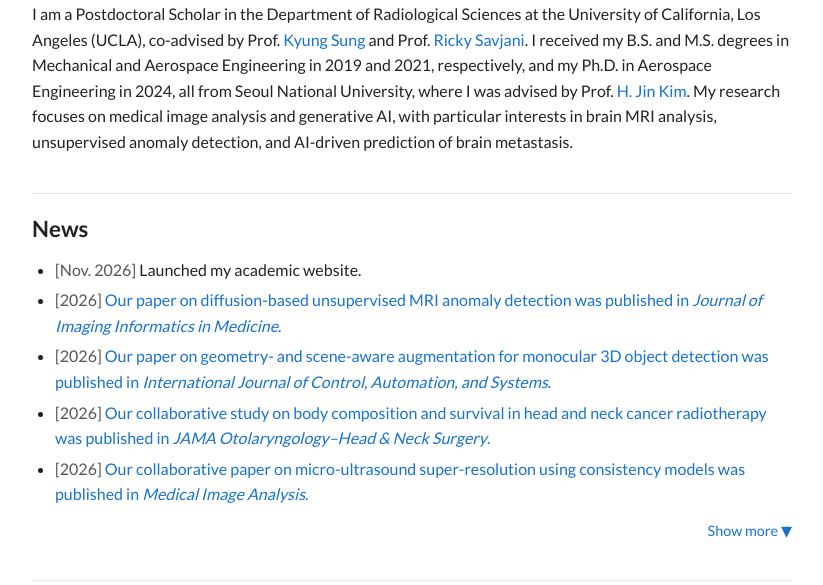
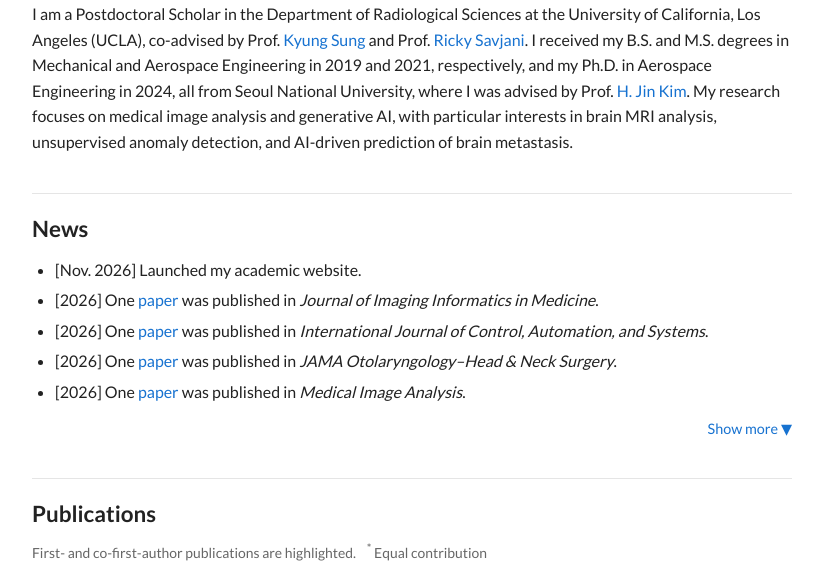
Before and after one commit to ChangsukOh/changsukoh.github.io, a Jekyll site: the page index.html, which Jekyll copies as it is, in a window 1280 px wide and 900 px high, scrolled down 308 px, cut to the strip 0-585 px from the top of the window. Shown: the whole strip, without its empty margins (228-1051 px from the left). Built offline with Jekyll 4.4.1, drawn with Linux system fonts in a browser that asks for light colours.

Commit message:
Revise news list entries in index.html
Updated the news list with new entries and removed old ones.

```diff
--- a/index.html
+++ b/index.html
@@ -200,22 +200,86 @@
 
     <section class="block" aria-labelledby="news-title">
       <h2 id="news-title">News</h2>
-      <ul class="news-list" id="news-list">
-        <li><span class="news-date">[Nov. 2026]</span> Launched my academic website.</li>
-        <li><span class="news-date">[2026]</span> <a href="https://doi.org/10.1007/s10278-026-02500-2" target="_blank" rel="noopener noreferrer">Our paper on diffusion-based unsupervised MRI anomaly detection was published in <em>Journal of Imaging Informatics in Medicine</em>.</a></li>
-        <li><span class="news-date">[2026]</span> <a href="https://doi.org/10.1007/s12555-026-00234-z" target="_blank" rel="noopener noreferrer">Our paper on geometry- and scene-aware augmentation for monocular 3D object detection was published in <em>International Journal of Control, Automation, and Systems</em>.</a></li>
-        <li><span class="news-date">[2026]</span> <a href="https://jamanetwork.com/journals/jamaotolaryngology/fullarticle/2855171" target="_blank" rel="noopener noreferrer">Our collaborative study on body composition and survival in head and neck cancer radiotherapy was published in <em>JAMA Otolaryngology–Head &amp; Neck Surgery</em>.</a></li>
-        <li><span class="news-date">[2026]</span> <a href="https://www.sciencedirect.com/science/article/pii/S1361841526004020" target="_blank" rel="noopener noreferrer">Our collaborative paper on micro-ultrasound super-resolution using consistency models was published in <em>Medical Image Analysis</em>.</a></li>
-        <li><span class="news-date">[2026]</span> <a href="https://ieeexplore.ieee.org/abstract/document/11515800" target="_blank" rel="noopener noreferrer">Our paper <em>Beyond Zero-Filled Mask</em> was presented orally at IEEE ISBI 2026.</a></li>
-        <li><span class="news-date">[2026]</span> <a href="https://ieeexplore.ieee.org/abstract/document/11515378" target="_blank" rel="noopener noreferrer">Our collaborative papers <em>HiMaC</em> and <em>AICM</em> were presented orally at IEEE ISBI 2026.</a></li>
-        <li><span class="news-date">[2025]</span> <a href="https://ieeexplore.ieee.org/abstract/document/10906374" target="_blank" rel="noopener noreferrer">Our work on real-time moving object detection for 3D LiDAR was published in <em>IEEE Transactions on Instrumentation and Measurement</em>.</a></li>
-        <li><span class="news-date">[2024]</span> <a href="https://ieeexplore.ieee.org/abstract/document/10536158" target="_blank" rel="noopener noreferrer">Our paper on object remover performance evaluation was published in <em>IEEE Sensors Letters</em>.</a></li>
-        <li><span class="news-date">[2024]</span> <a href="https://ieeexplore.ieee.org/abstract/document/10401931" target="_blank" rel="noopener noreferrer">Our paper on automatic pseudo-LiDAR annotation was published in <em>IEEE Access</em>.</a></li>
-        <li><span class="news-date">[2024]</span> <a href="https://ieeexplore.ieee.org/abstract/document/10697977" target="_blank" rel="noopener noreferrer">Our collaborative work on autonomous excavation was published in <em>IEEE Robotics &amp; Automation Magazine</em>.</a></li>
-        <li><span class="news-date">[2022]</span> <a href="https://ieeexplore.ieee.org/abstract/document/9686040" target="_blank" rel="noopener noreferrer">Our collaborative paper on cooperative manipulation skills was published in <em>IEEE Transactions on Automation Science and Engineering</em>.</a></li>
-        <li><span class="news-date">[2021]</span> <a href="https://ieeexplore.ieee.org/abstract/document/9381949" target="_blank" rel="noopener noreferrer">Our collaborative work on multirobot collaborative monocular SLAM was published in <em>IEEE Transactions on Robotics</em>.</a></li>
-        <li><span class="news-date">[2020]</span> <a href="https://ieeexplore.ieee.org/abstract/document/9294734" target="_blank" rel="noopener noreferrer">Our paper on traffic light recognition using a 1D CNN appeared at IEEE ITSC 2020.</a></li>
-      </ul>
+
+    <ul class="news-list" id="news-list">
+
+      <li>[Nov. 2026] Launched my academic website.</li>
+
+      <li>[2026] One
+        <a href="https://doi.org/10.1007/s10278-026-02500-2"
+           target="_blank" rel="noopener noreferrer">paper</a>
+        was published in <em>Journal of Imaging Informatics in Medicine</em>.
+      </li>
+
+      <li>[2026] One
+        <a href="https://doi.org/10.1007/s12555-026-00234-z"
+           target="_blank" rel="noopener noreferrer">paper</a>
+        was published in <em>International Journal of Control, Automation, and Systems</em>.
+      </li>
+
+      <li>[2026] One
+        <a href="https://jamanetwork.com/journals/jamaotolaryngology/fullarticle/2855171"
+           target="_blank" rel="noopener noreferrer">paper</a>
+        was published in <em>JAMA Otolaryngology–Head &amp; Neck Surgery</em>.
+      </li>
+
+      <li>[2026] One
+        <a href="https://www.sciencedirect.com/science/article/pii/S1361841526004020"
+           target="_blank" rel="noopener noreferrer">paper</a>
+        was published in <em>Medical Image Analysis</em>.
+      </li>
+
+      <li>[2026] Three papers
+        (<a href="https://ieeexplore.ieee.org/document/11515800"
+            target="_blank" rel="noopener noreferrer">1</a>,
+         <a href="https://ieeexplore.ieee.org/document/11515378"
+            target="_blank" rel="noopener noreferrer">2</a>,
+         <a href="https://ieeexplore.ieee.org/document/11515945"
+            target="_blank" rel="noopener noreferrer">3</a>)
+        were selected for oral presentations at <strong>ISBI 2026</strong>.
+      </li>
+
+      <li>[2025] One
+        <a href="https://ieeexplore.ieee.org/document/10906374"
+           target="_blank" rel="noopener noreferrer">paper</a>
+        was published in <em>IEEE Transactions on Instrumentation and Measurement</em>.
+      </li>
+
+      <li>[2024] Two papers
+        (<a href="https://ieeexplore.ieee.org/document/10536158"
+            target="_blank" rel="noopener noreferrer">1</a>,
+         <a href="https://ieeexplore.ieee.org/document/10401931"
+            target="_blank" rel="noopener noreferrer">2</a>)
+        were published in <em>IEEE Sensors Letters</em>
+        and <em>IEEE Access</em>, respectively.
+      </li>
+
+      <li>[2024] One
+        <a href="https://ieeexplore.ieee.org/document/10697977"
+           target="_blank" rel="noopener noreferrer">paper</a>
+        was published in <em>IEEE Robotics &amp; Automation Magazine</em>.
+      </li>
+
+      <li>[2022] One
+        <a href="https://ieeexplore.ieee.org/document/9686040"
+           target="_blank" rel="noopener noreferrer">paper</a>
+        was published in <em>IEEE Transactions on Automation Science and Engineering</em>.
+      </li>
+
+      <li>[2021] One
+        <a href="https://ieeexplore.ieee.org/document/9381949"
+           target="_blank" rel="noopener noreferrer">paper</a>
+        was published in <em>IEEE Transactions on Robotics</em>.
+      </li>
+
+      <li>[2020] One
+        <a href="https://ieeexplore.ieee.org/document/9294734"
+           target="_blank" rel="noopener noreferrer">paper</a>
+        was presented at <strong>IEEE ITSC 2020</strong>.
+      </li>
+
+    </ul>
+
       <div class="news-toggle">
         <button id="news-more" type="button" aria-controls="news-list" hidden>Show more ▼</button>
         <button id="news-less" type="button" aria-controls="news-list" hidden>Show less ▲</button>
```
